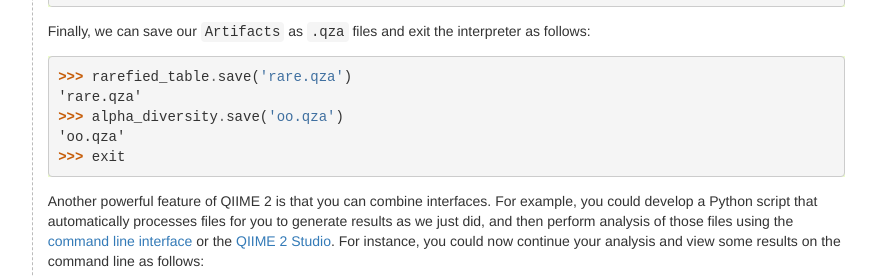
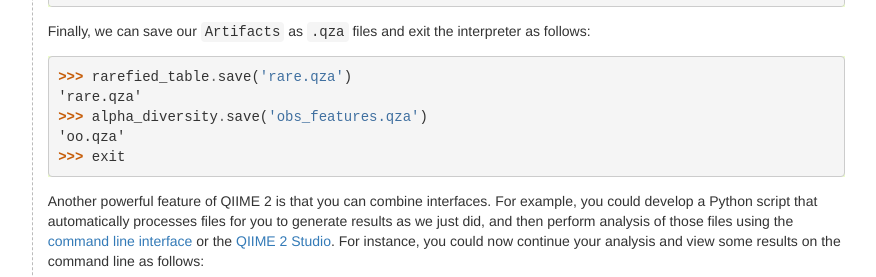
Before and after one commit to qiime2/docs, a Sphinx documentation site: the page built from source/interfaces/artifact-api.rst, in a window 1280 px wide, cut to the strip 1732-2009 px from the top of the page. Shown: the whole strip, without its empty margins (277-1153 px from the left). Built offline with Sphinx 7.4.7, drawn with Linux system fonts in a browser that asks for light colours; pages that are not in the unit, such as notebooks, are missing from menus; the version number could not be read and is left out.

Commit message:
Changes 'oo.qza' -> 'obs_features.qza'

```diff
--- a/source/interfaces/artifact-api.rst
+++ b/source/interfaces/artifact-api.rst
@@ -76,7 +76,7 @@
 
    >>> rarefied_table.save('rare.qza')
    'rare.qza'
-   >>> alpha_diversity.save('oo.qza')
+   >>> alpha_diversity.save('obs_features.qza')
    'oo.qza'
    >>> exit
 
@@ -85,7 +85,7 @@
 .. command-block::
    :no-exec:
 
-   qiime diversity alpha-group-significance --i-alpha-diversity oo.qza --m-metadata-file sample-metadata.tsv  --o-visualization oo-group-significance.qzv
+   qiime diversity alpha-group-significance --i-alpha-diversity obs_features.qza --m-metadata-file sample-metadata.tsv  --o-visualization obs-f-group-significance.qzv
 
 The above command as an API call is:
 
```
